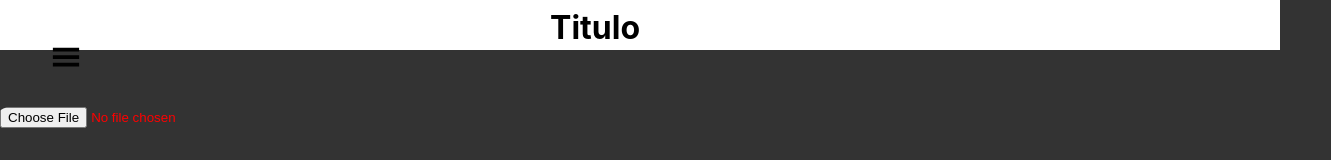
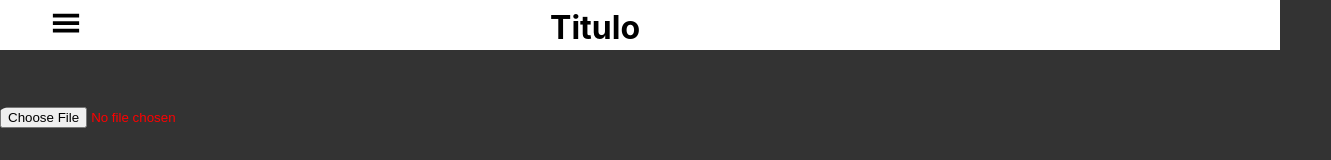
Before and after one commit to sarah-lima/react-chartjs, a React (Create React App) app: page / in a window 1280 px wide. Shown: the top 160 px of the page, 1331 px wide, since content can reach past the window. Built offline with nearby package versions, Linux system fonts and the light colour scheme.

Commit message:
update in menu

```diff
--- a/src/Routes.js
+++ b/src/Routes.js
@@ -7,7 +7,7 @@ export default function Routes(){
     return(
         <Router>
         <Switch>
-        <Route path='/' exact component={Home}/>
+            <Route path='/' exact component={Home}/>
         </Switch>
         </Router>
     )
--- a/src/components/Menu/Style.js
+++ b/src/components/Menu/Style.js
@@ -23,7 +23,7 @@ export const Title= styled.h1`
 `
 export const Nav= styled.ul`
     width:100%;
-    display:inline-block;
+    display: initial;
     margin-left: 4%;
     margin-top: -5px;
     @media(max-width:480px){
```
Also changed, not shown: 1 other file (tests, documents, lock files or other folders).
